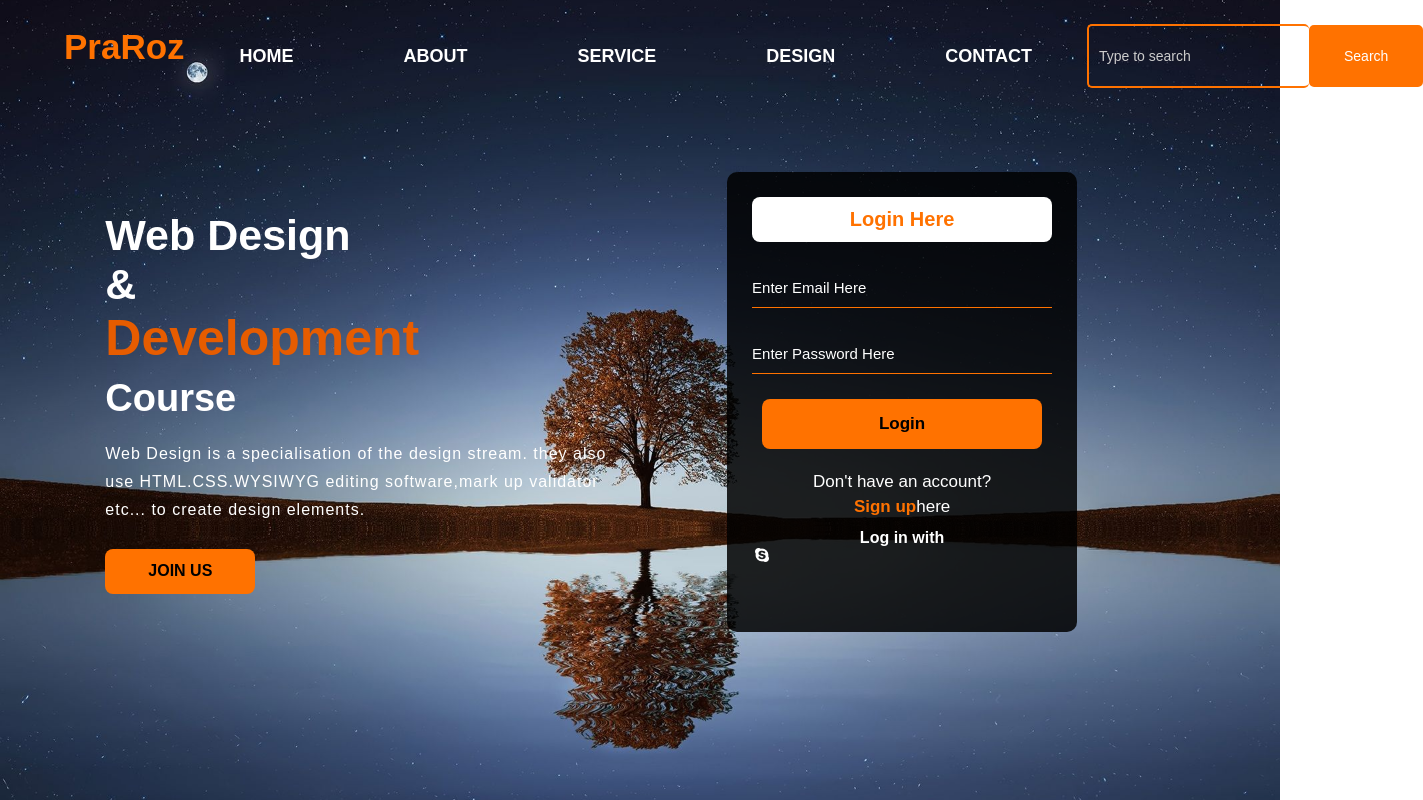
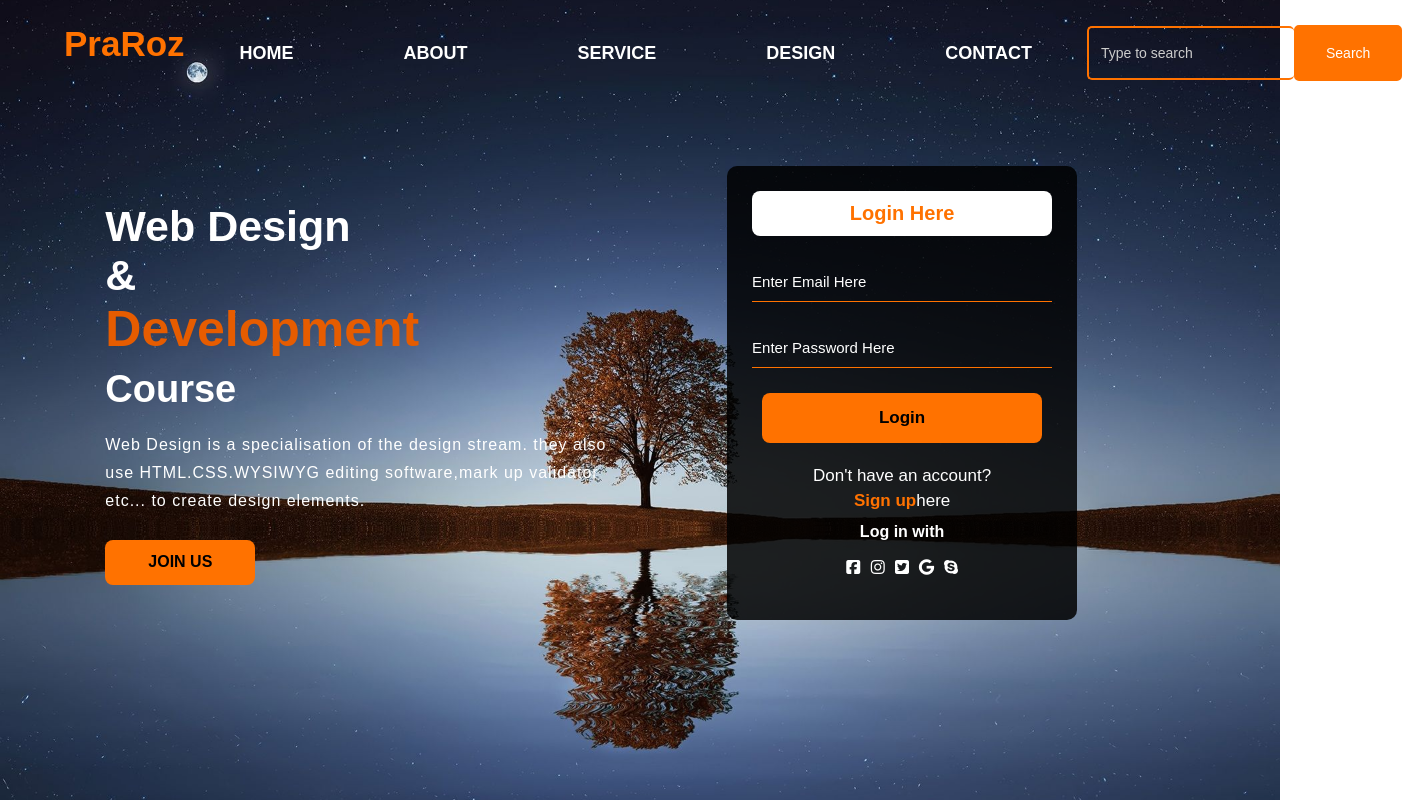
Before and after one commit to ashi120423/Css-work5, a plain HTML site: page index.html in a window 1280 px wide. Shown: the whole page, 1423 px wide, since content can reach past the window. Drawn offline with Linux system fonts and the light colour scheme.

Commit message:
css work5 complete

```diff
--- a/index.html
+++ b/index.html
@@ -1,12 +1,16 @@
 <!DOCTYPE html>
 <html lang="en">
+
 <head>
     <meta charset="UTF-8">
     <meta name="viewport" content="width=device-width, initial-scale=1.0">
     <title>work5</title>
-    <link rel="stylesheet" href="https://cdnjs.cloudflare.com/ajax/libs/font-awesome/7.3.1/css/all.css" integrity="sha512-x9WwyMYBnlXMNQ6kQ/Lyzu1NqIhLQKL5Oq6xByfXuRj7s9CskyCbLv/1IjqzJmXwFXWr0ov6jBV7Qbc0hh9nHg==" crossorigin="anonymous" referrerpolicy="no-referrer">
+    <link rel="stylesheet" href="https://cdnjs.cloudflare.com/ajax/libs/font-awesome/7.3.1/css/all.css"
+        integrity="sha512-x9WwyMYBnlXMNQ6kQ/Lyzu1NqIhLQKL5Oq6xByfXuRj7s9CskyCbLv/1IjqzJmXwFXWr0ov6jBV7Qbc0hh9nHg=="
+        crossorigin="anonymous" referrerpolicy="no-referrer">
     <link rel="stylesheet" href="style.css">
 </head>
+
 <body>
     <nav>
         <div class="logo">
@@ -29,7 +33,8 @@
         <div class="left">
             <h1>Web Design & <span>Development</span> </h1>
             <h3>Course</h3>
-            <p>Web Design is a specialisation of the design stream. they also use HTML.CSS.WYSIWYG editing software,mark up validator etc... to create design elements.</p>
+            <p>Web Design is a specialisation of the design stream. they also use HTML.CSS.WYSIWYG editing software,mark
+                up validator etc... to create design elements.</p>
             <button>JOIN US</button>
         </div>
         <div class="right">
@@ -40,12 +45,11 @@
             <p>Don't have an account? <br> <span>Sign up</span>here</p>
             <h5>Log in with</h5>
             <div class="imgs">
-                 <!-- <img src="images/facebook.svg" alt=""> -->
-            <!-- <img src="images/instagram.svg" alt=""> -->
-            <i class="fa-brands fa-skype"></i>
-            <!-- <img src="images/twitter.svg" alt="">
-            <img src="images/google.svg" alt="">
-            <img src="images/skype.svg" alt=""> -->
+                <i class="fa-brands fa-square-facebook"></i>
+                <i class="fa-brands fa-instagram"></i>
+                <i class="fa-brands fa-square-twitter"></i>
+                <i class="fa-brands fa-google"></i>
+                <i class="fa-brands fa-skype"></i>
 
             </div>
 
@@ -55,4 +59,5 @@
 
 
 </body>
+
 </html>
--- a/style.css
+++ b/style.css
@@ -51,13 +51,12 @@ nav ul li a:hover {
 }
 
 .search input {
-    width: 200px;
-    height: 40px;
+
     background: transparent;
     border: 2px solid #ff7200;
     border-right: none;
     outline: none;
-    padding: 10px;
+    padding: 17px 12px;
     border-radius: 5px;
 
     /* color: white; */
@@ -69,7 +68,8 @@ nav ul li a:hover {
 }
 
 .search button {
-    padding: 21px 33px;
+    padding: 18px 30px;
+
     background: #ff7200;
     color: white;
     border: 2px solid #ff7200;
@@ -207,16 +207,17 @@ nav ul li a:hover {
 .right h5 {
     color: white;
     font-size: 16px;
+    margin-bottom: 10px;
 }
 .right .imgs{
-    /* width: 100px; */
-    height: 60px;
-    display: flex;
+  width: 42%;
+  text-align: center;
+  margin: 18px auto;
+
 }
-.right img{
-    color: white;
-}
+
 
 i{
     color: white;
+
 }
```
Also changed, not shown: 1 other file.
